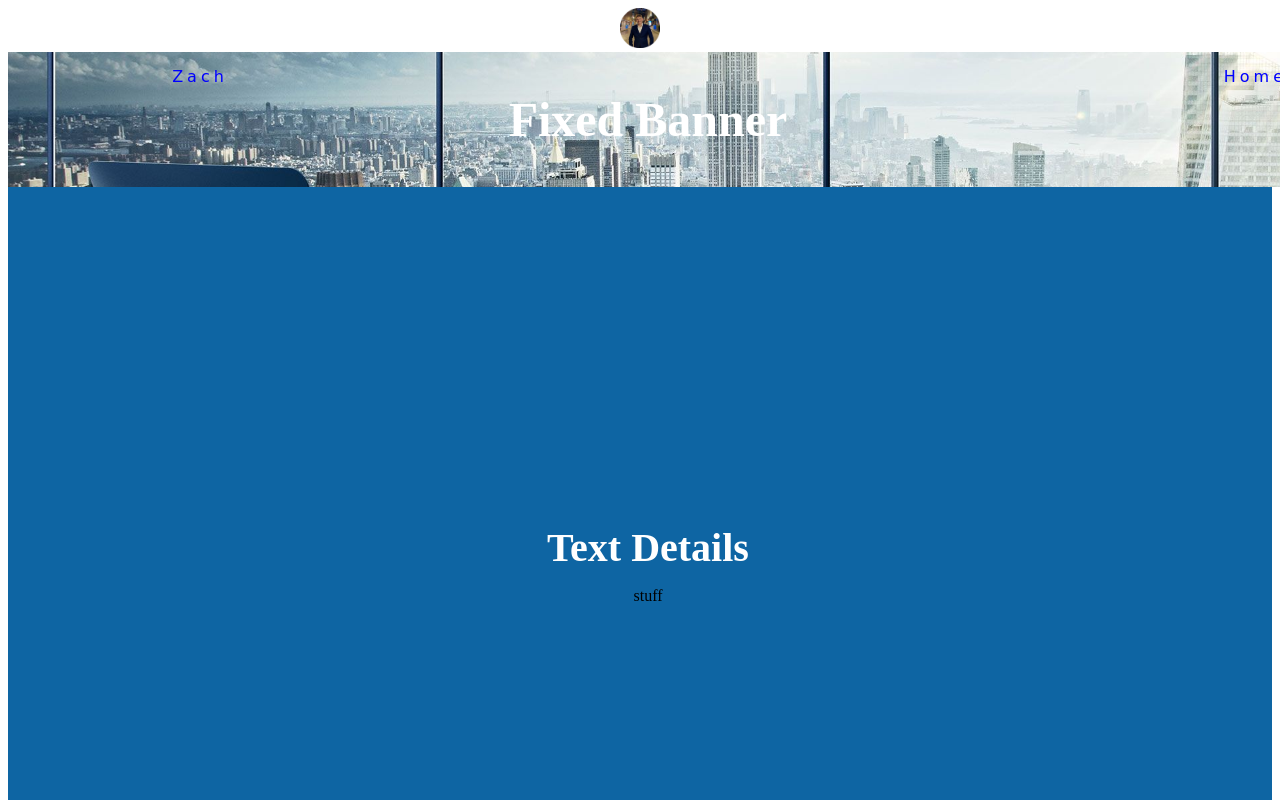
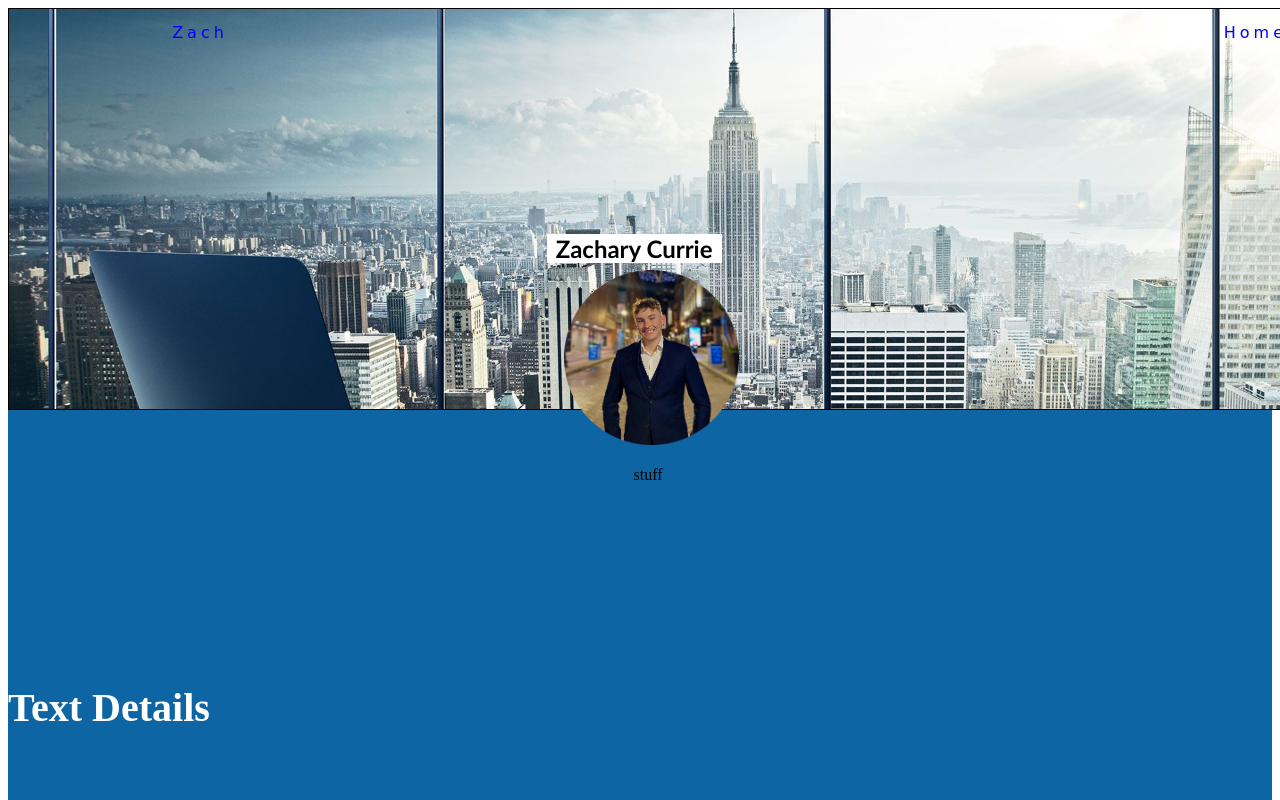
Before and after one commit to redhawk180/resume, a plain HTML site: page index.html in a window 1280 px wide. Shown: the top 800 px of the page. Drawn offline with Linux system fonts and the light colour scheme.

Commit message:
1.1 edits

```diff
--- a/index.html
+++ b/index.html
@@ -10,8 +10,7 @@
         <link rel="stylesheet" href="/style.css">
         <title>Document</title>
 	</head>
-    <img src = "images/prf_pc.png" alt = "profile_pic" width=40px height= auto positon = float/>
-
+    <img id="headshot" src="images/prf_pc.png"/>
 	<body>
 <div class="box-area">
     <header>
@@ -27,7 +26,7 @@
     </header>
         <div class="banner-area">
 
-            <h2>Fixed Banner
+            <h2>Zachary Currie
 
             </h2>
 
--- a/style.css
+++ b/style.css
@@ -7,12 +7,14 @@ html{
 
 .wrapper{
     width: 100%;
+
     margin: 0%;
     position: absolute;
     z-index: 2;
 }
 .logo{
     width: 30%;
+    height: auto;
     float: left;
     line-height: 50px;
     position: absolute;
@@ -53,12 +55,29 @@ nav a:hover{
 }
 .banner-area{
     background-image: url(images/htmlbk1.jpg);
-    background-size: cover;
+    background-size:cover;
     background-position: center;
+    object-fit:fill;
     width: 100%;
+    height:400px;
+
+    border: solid 1px;
+
 
     position:absolute;
 }
+#headshot{
+
+    position:absolute;
+    width:175px;
+
+   margin-top: center;
+    top: 270px;
+    left: 44.07%;
+
+    z-index: 3;
+    }
+
 .banner-area:after{
     content:'';
     position: absolute;
@@ -76,8 +95,16 @@ nav a:hover{
 
 
 
-    font-size: 300%;
-    color: white;
+
+    width: 175px;
+    font-family:'Trebuchet MS', 'Lucida Sans Unicode', 'Lucida Grande', 'Lucida Sans', Arial, sans-serif;
+    color: rgb(0, 0, 0);
+    position: absolute;
+    top: 205px;
+    left: 42%;
+    background-color:white;
+
+
 
 }
 
@@ -91,10 +118,13 @@ nav a:hover{
 
 }
 .content-area h2{
+    position: absolute;
+    top: 200px;
     color: rgb(255, 255, 255);
     font-size: 40px;
-    margin: 0;
-    padding-top: 30px;
+
+
+
 
 
 }
```
